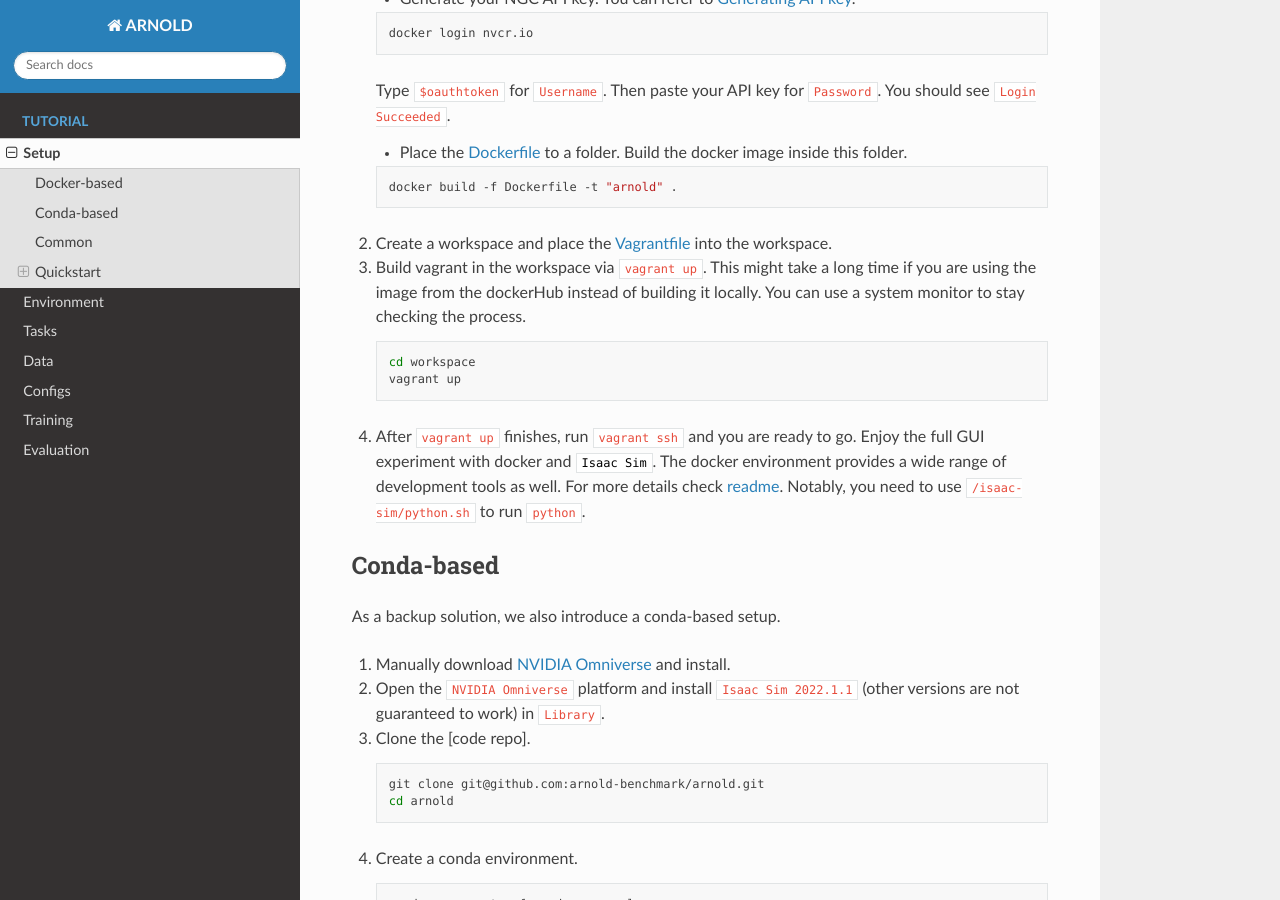
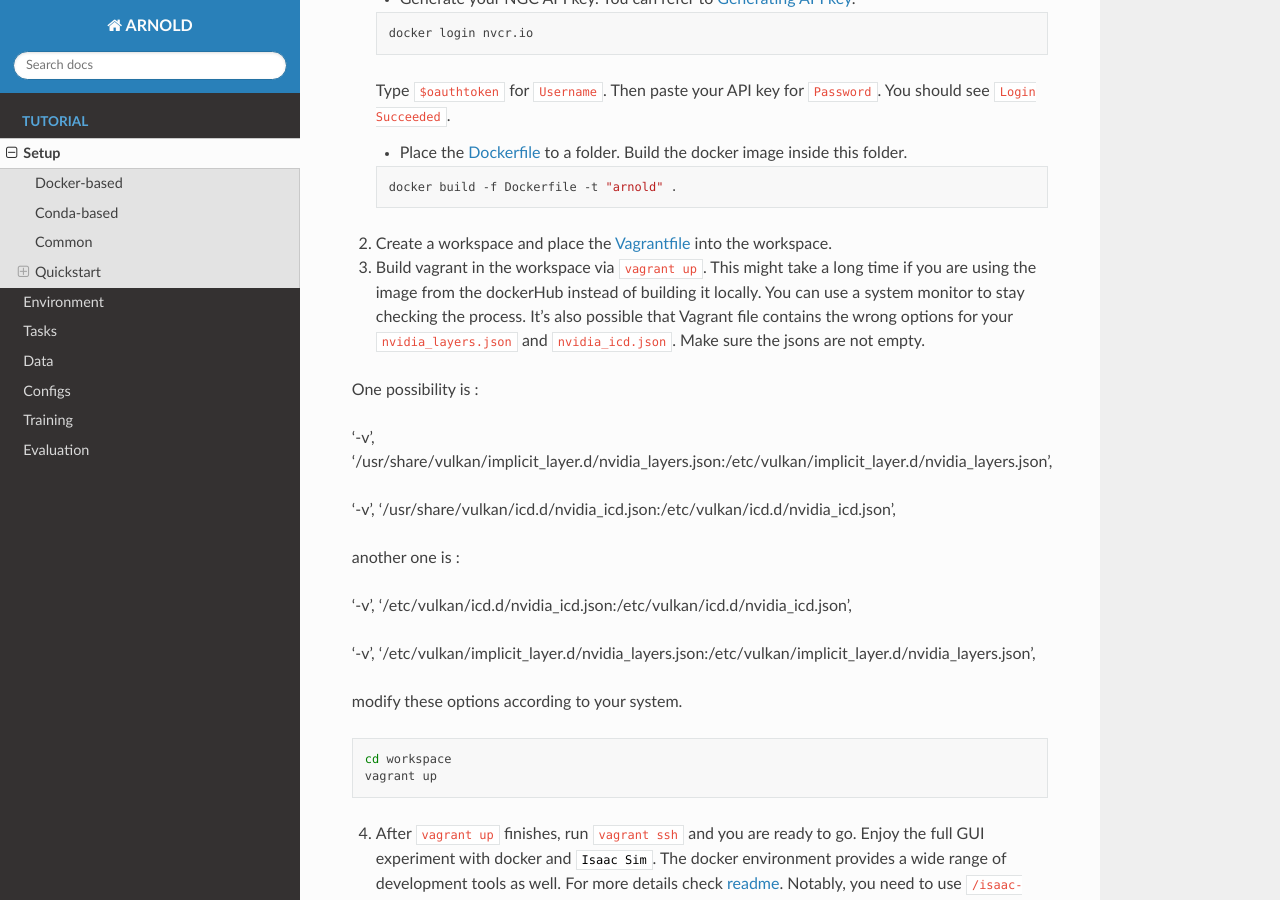
Before and after one commit to arnold-benchmark/arnold, a Sphinx documentation site: the page built from docs/tutorial/setup/index.md, in a window 1280 px wide and 900 px high, scrolled down 411 px. Built offline with Sphinx 7.4.7 and the Read the Docs theme 2.0.0, drawn with Linux system fonts in a browser that asks for light colours.

Commit message:
Update index.md

````diff
--- a/docs/tutorial/setup/index.md
+++ b/docs/tutorial/setup/index.md
@@ -18,6 +18,21 @@ There are two setup approaches: **docker-based** and **conda-based**. We recomme
    ```
 2. Create a workspace and place the [Vagrantfile](./Vagrantfile) into the workspace.
 3. Build vagrant in the workspace via `vagrant up`. This might take a long time if you are using the image from the dockerHub instead of building it locally. You can use a system monitor to stay checking the process.
+It's also possible that Vagrant file contains the wrong options for your `nvidia_layers.json` and `nvidia_icd.json`. Make sure the jsons are not empty.
+
+One possibility is :
+
+‘-v’, ‘/usr/share/vulkan/implicit_layer.d/nvidia_layers.json:/etc/vulkan/implicit_layer.d/nvidia_layers.json’,
+
+‘-v’, ‘/usr/share/vulkan/icd.d/nvidia_icd.json:/etc/vulkan/icd.d/nvidia_icd.json’,
+
+another one is :
+
+'-v', '/etc/vulkan/icd.d/nvidia_icd.json:/etc/vulkan/icd.d/nvidia_icd.json',
+
+'-v', '/etc/vulkan/implicit_layer.d/nvidia_layers.json:/etc/vulkan/implicit_layer.d/nvidia_layers.json',
+
+modify these options according to your system.
    ```bash
    cd workspace
    vagrant up
````
